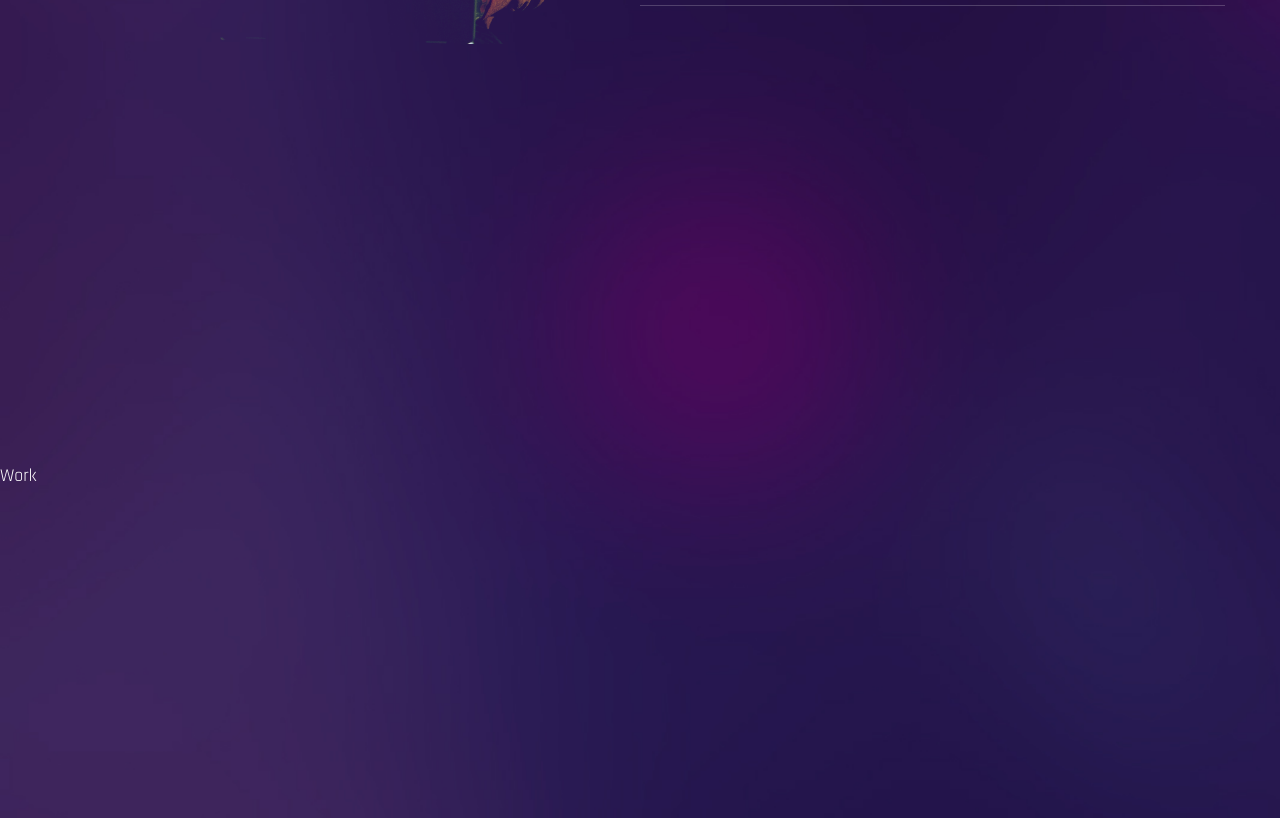
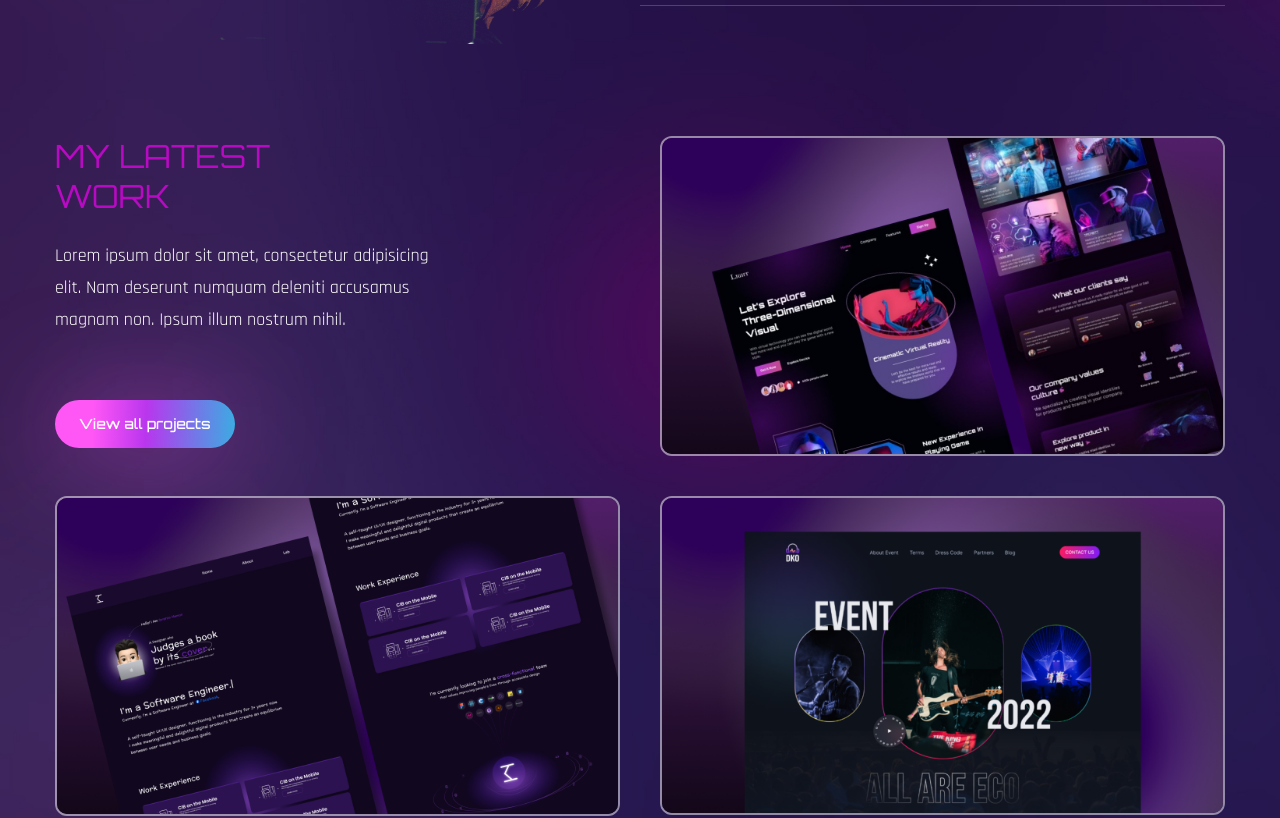
Before and after one commit to erickdc7/react-portfolio-4, a React (Create React App) app: page / in a window 1280 px wide. Shown: the part 2260-3078 px from the top of the page. Built offline with nearby package versions, Linux system fonts and the light colour scheme; a web font is replaced by a local one.

Commit message:
work updated

```diff
--- a/src/components/Work.js
+++ b/src/components/Work.js
@@ -1,7 +1,107 @@
 import React from 'react';
+// Motion
+import { motion } from 'framer-motion'
+// Variants
+import { fadeIn } from '../variants'
+// Img
+import Img1 from '../assets/portfolio-img1.png'
+import Img2 from '../assets/portfolio-img2.png'
+import Img3 from '../assets/portfolio-img3.png'
 
 const Work = () => {
-	return <div className="section" id="work">Work</div>;
+	return (
+		<section className="section" id="work">
+			<div className="container mx-auto">
+				<div className='flex flex-col lg:flex-row gap-x-10'>
+					<motion.div
+						variants={fadeIn("right", 0.3)}
+						initial="hidden"
+						whileInView={"show"}
+						viewport={{ once: false, amount: 0.3 }}
+						className='flex-1 flex flex-col gap-y-12 mb-10 lg:mb-0'
+					>
+						{/* Text */}
+						<div>
+							<h2 className='h2 leading-tight text-accent'>
+								My Latest <br />
+								Work
+							</h2>
+							<p className='max-w-sm mb-16'>
+								Lorem ipsum dolor sit amet, consectetur adipisicing elit. Nam deserunt numquam deleniti accusamus magnam non. Ipsum illum nostrum nihil.
+							</p>
+							<button className='btn btn-sm'>View all projects</button>
+						</div>
+						{/* Image */}
+						<div className='group relative overflow-hidden border-2 border-white/50 rounded-xl'>
+							{/* Overlay */}
+							<div className='group-hover:bg-black/70 w-full h-full absolute z-40 transition-all duration-300'></div>
+							{/* Img */}
+							<img className='group-hover:scale-125 transition-all duration-500' src={Img1} alt="" />
+							{/* Pretitle */}
+							<div className='absolute -bottom-full left-12 group-hover:bottom-24 transition-all duration-500 z-50'>
+								<span className='text-gradient'>
+									UI/UX Design
+								</span>
+							</div>
+							{/* Title */}
+							<div className='absolute -bottom-full left-12 group-hover:bottom-14 transition-all duration-700 z-50'>
+								<span className='text-3xl text-white'>
+									Project Title
+								</span>
+							</div>
+						</div>
+					</motion.div>
+
+					<motion.div
+						variants={fadeIn("left", 0.2)}
+						initial="hidden"
+						whileInView={"show"}
+						viewport={{ once: false, amount: 0.3 }}
+						className='flex-1 flex flex-col gap-y-10'
+					>
+						{/* Image */}
+						<div className='group relative overflow-hidden border-2 border-white/50 rounded-xl'>
+							{/* Overlay */}
+							<div className='group-hover:bg-black/70 w-full h-full absolute z-40 transition-all duration-300'></div>
+							{/* Img */}
+							<img className='group-hover:scale-125 transition-all duration-500' src={Img2} alt="" />
+							{/* Pretitle */}
+							<div className='absolute -bottom-full left-12 group-hover:bottom-24 transition-all duration-500 z-50'>
+								<span className='text-gradient'>
+									UI/UX Design
+								</span>
+							</div>
+							{/* Title */}
+							<div className='absolute -bottom-full left-12 group-hover:bottom-14 transition-all duration-700 z-50'>
+								<span className='text-3xl text-white'>
+									Project Title
+								</span>
+							</div>
+						</div>
+
+						<div className='group relative overflow-hidden border-2 border-white/50 rounded-xl'>
+							{/* Overlay */}
+							<div className='group-hover:bg-black/70 w-full h-full absolute z-40 transition-all duration-300'></div>
+							{/* Img */}
+							<img className='group-hover:scale-125 transition-all duration-500' src={Img3} alt="" />
+							{/* Pretitle */}
+							<div className='absolute -bottom-full left-12 group-hover:bottom-24 transition-all duration-500 z-50'>
+								<span className='text-gradient'>
+									UI/UX Design
+								</span>
+							</div>
+							{/* Title */}
+							<div className='absolute -bottom-full left-12 group-hover:bottom-14 transition-all duration-700 z-50'>
+								<span className='text-3xl text-white'>
+									Project Title
+								</span>
+							</div>
+						</div>
+					</motion.div>
+				</div>
+			</div>
+		</section>
+	);
 };
 
 export default Work;
```
